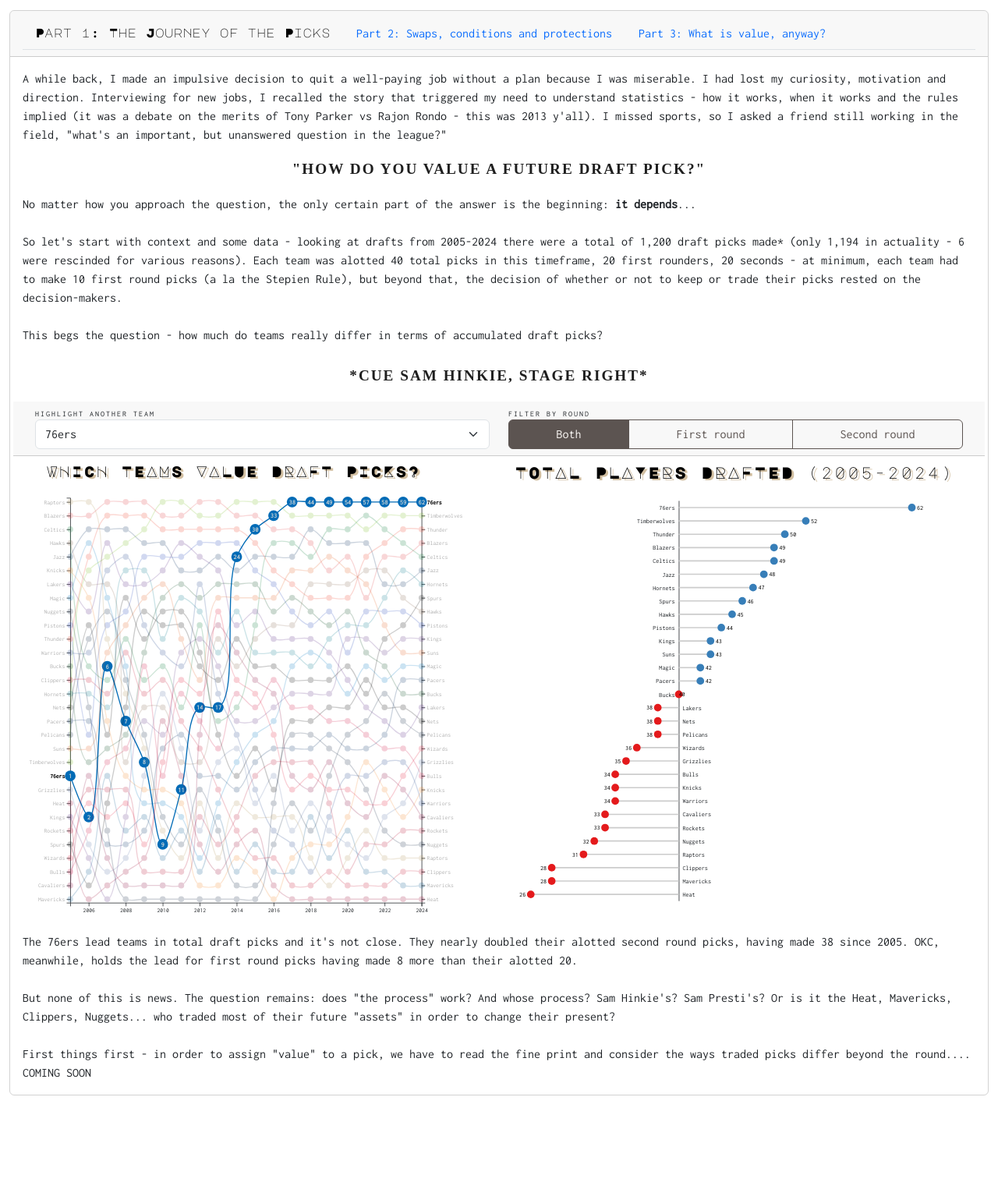
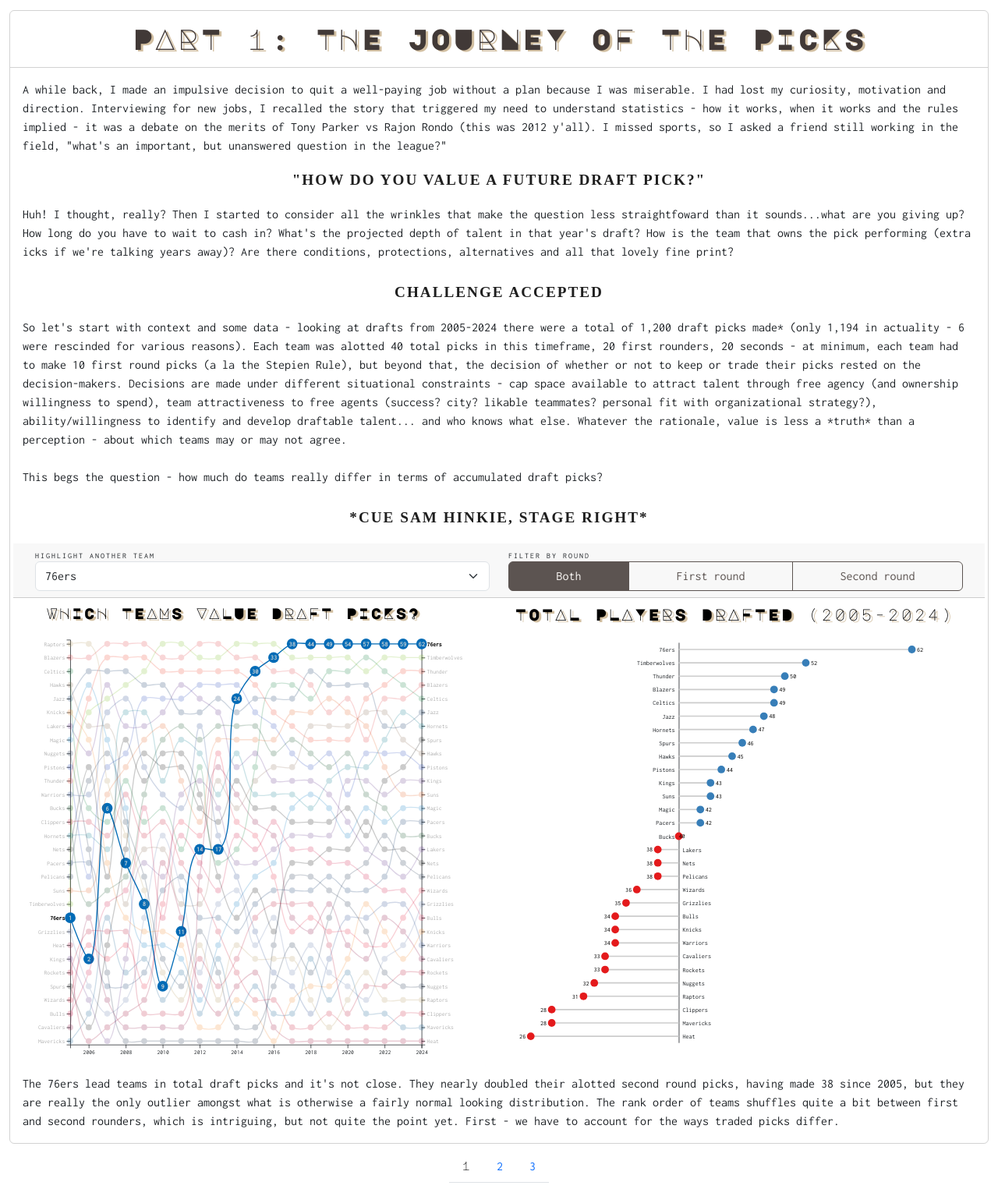
Before and after one commit to melielewis/malo, a plain HTML site: page tradedPicks.html in a window 1280 px wide. Shown: the part 46-1571 px from the top of the page at 78% size. Before the commit the page ends 1451 px from the top, so only its background shows below. Drawn offline with nearby package versions, Linux system fonts and the light colour scheme; a web font is replaced by a local one.

Commit message:
add nav and update nba

```diff
--- a/tradedPicks.html
+++ b/tradedPicks.html
@@ -164,34 +164,23 @@ background-color: #5C5451 !important;
     How should future NBA draft picks be valued?
   </nav>
 </header>
+
 <div class="container-fluid">
+
   <div class="card mt-3">
-    <div class="card-header">
-      <ul class="nav nav-tabs" role="tablist" id="myTab">
-        <li class="nav-item " role="presentation">
-          <a class="nav-link active" id="journey-tab" data-bs-toggle="tab" data-bs-target="#journey" type="button" role="tab" aria-controls="journey" aria-selected="true">
-            Part 1: The Journey of the Picks</a>
-        </li>
-        <li class="nav-item " role="presentation">
-          <a class="nav-link" id="conditions-tab" data-bs-toggle="tab" data-bs-target="#conditions" type="button" role="tab" aria-controls="conditionsTab" aria-selected="false">
-            Part 2: Swaps, conditions and protections</a>
-        </li>
-        <li class="nav-item " role="presentation">
-          <a class="nav-link" id="value-tab" data-bs-toggle="tab" data-bs-target="#value" type="button" role="tab" aria-controls="valueView" aria-selected="false">
-            Part 3: What is value, anyway?</a>
-        </li>
-      </ul>
-    </div>
+
+
     <!--- end card-header !--->
     <div class="tab-content">
       <div class="tab-pane active" id="journey" role="tabpanel" aria-labelledby="journey-tab">
+          <div class="card-header header">Part 1: The Journey of the Picks</div>
         <div class="card-body">
         <p class="card-text">
-        A while back, I made an impulsive decision to quit a well-paying job without a plan because I was miserable. I had lost my curiosity, motivation and direction. Interviewing for new jobs, I recalled the story that triggered my need to understand statistics - how it works, when it works and the rules implied (it was a debate on the merits of Tony Parker vs Rajon Rondo - this was 2013 y'all). I missed sports, so I asked a friend still working in the field, "what's an important, but unanswered question in the league?"
+        A while back, I made an impulsive decision to quit a well-paying job without a plan because I was miserable. I had lost my curiosity, motivation and direction. Interviewing for new jobs, I recalled the story that triggered my need to understand statistics - how it works, when it works and the rules implied - it was a debate on the merits of Tony Parker vs Rajon Rondo (this was 2012 y'all). I missed sports, so I asked a friend still working in the field, "what's an important, but unanswered question in the league?"
             <br>
             <p class="secondary text-center"> "How do you value a future draft pick?"</p>
-           No matter how you approach the question, the only certain part of the answer is the beginning: <b>it depends</b>...<br><br>
-           So let's start with context and some data - looking at drafts from 2005-2024 there were a total of 1,200 draft picks made* (only 1,194 in actuality - 6 were rescinded for various reasons). Each team was alotted 40 total picks in this timeframe, 20 first rounders, 20 seconds - at minimum, each team had to make 10 first round picks (a la the Stepien Rule), but beyond that, the decision of whether or not to keep or trade their picks rested on the decision-makers. <br>  <br>This begs the question - how much do teams really differ in terms of accumulated draft picks?<br><br>
+          Huh! I thought, really? Then I started to consider all the wrinkles that make the question less straightfoward than it sounds...what are you giving up? How long do you have to wait to cash in? What's the projected depth of talent in that year's draft? How is the team that owns the pick performing (extra icks if we're talking years away)? Are there conditions, protections, alternatives and all that lovely fine print? <br><br><p class="secondary text-center">Challenge accepted</p>
+           So let's start with context and some data - looking at drafts from 2005-2024 there were a total of 1,200 draft picks made* (only 1,194 in actuality - 6 were rescinded for various reasons). Each team was alotted 40 total picks in this timeframe, 20 first rounders, 20 seconds - at minimum, each team had to make 10 first round picks (a la the Stepien Rule), but beyond that, the decision of whether or not to keep or trade their picks rested on the decision-makers. Decisions are made under different situational constraints - cap space available to attract talent through free agency (and ownership willingness to spend), team attractiveness to free agents (success? city? likable teammates? personal fit with organizational strategy?), ability/willingness to identify and develop draftable talent... and who knows what else. Whatever the rationale, value is less a *truth* than a perception - about which teams may or may not agree. <br>  <br>This begs the question - how much do teams really differ in terms of accumulated draft picks?<br><br>
            <p class="secondary text-center">*Cue Sam Hinkie, stage right*</p>
             </p>
 
@@ -217,11 +206,7 @@ background-color: #5C5451 !important;
           </div>
         </div> <!--- end card-group !--->
         <p class="card-text">
-        The 76ers lead teams in total draft picks and it's not close. They nearly doubled their alotted second round picks, having made 38 since 2005. OKC, meanwhile, holds the lead for first round picks having made 8 more than their alotted 20. <br><br>
-
-But none of this is news. The question remains: does "the process" work? And whose process? Sam Hinkie's? Sam Presti's? Or is it the Heat, Mavericks, Clippers, Nuggets... who traded most of their future "assets" in order to change their present? <br><br>
-
-First things first - in order to assign "value" to a pick, we have to read the fine print and consider the ways traded picks differ beyond the round.... COMING SOON       </p>
+        The 76ers lead teams in total draft picks and it's not close. They nearly doubled their alotted second round picks, having made 38 since 2005, but they are really the only outlier amongst what is otherwise a fairly normal looking distribution. The rank order of teams shuffles quite a bit between first and second rounders, which is intriguing, but not quite the point yet. First - we have to account for the ways traded picks differ.</p>
 
 <!--- differences: round, years to draft, protections !--->
       </div>
@@ -229,18 +214,41 @@ First things first - in order to assign "value" to a pick, we have to read the f
       <!--- end card-body !--->
       </div> <!--- end journey-pane !--->
       <div class="tab-pane " id="conditions" role="tabpanel" aria-labelledby="conditions-tab">
+        <div class="card-header header">Part 2: Swaps, conditions and protections</div>
+
         <div class="card-body">
 
         </div>    <!--- end card-body (conditions) !--->
 
       </div> <!--- end condition tab-pane !--->
       <div class="tab-pane " id="value" role="tabpanel" aria-labelledby="value-tab">
+        <div class="card-header header">Part 3: What is value, anyway?</div>
+
         <div class="card-body">
         </div> <!--- end card-body (value) !--->
       </div> <!--- end value tab-pane !--->
     </div> <!--- end tab-content !--->
 
   </div>  <!--- end card !--->
+ <nav class="navbar bd-navbar position-relative">
+<div class=" container-fluid flex-row flex-wrap sticky-bottom justify-content-center">
+<ul class="nav nav-tabs pagination justify-content-center " role="tablist" id="myTab">
+        <li class="nav-item " role="presentation">
+          <a class="nav-link active" id="journey-tab" data-bs-toggle="tab" data-bs-target="#journey" type="button" role="tab" aria-controls="journey" aria-selected="true"> 1
+            </a>
+        </li>
+        <li class="nav-item " role="presentation">
+          <a class="nav-link" id="conditions-tab" data-bs-toggle="tab" data-bs-target="#conditions" type="button" role="tab" aria-controls="conditionsTab" aria-selected="false">
+            2</a>
+        </li>
+        <li class="nav-item " role="presentation">
+          <a class="nav-link" id="value-tab" data-bs-toggle="tab" data-bs-target="#value" type="button" role="tab" aria-controls="valueView" aria-selected="false">
+            3</a>
+        </li>
+      </ul>
+
+   </div>
+      </nav>
 
 </div>
 <!--- end container !--->
```
